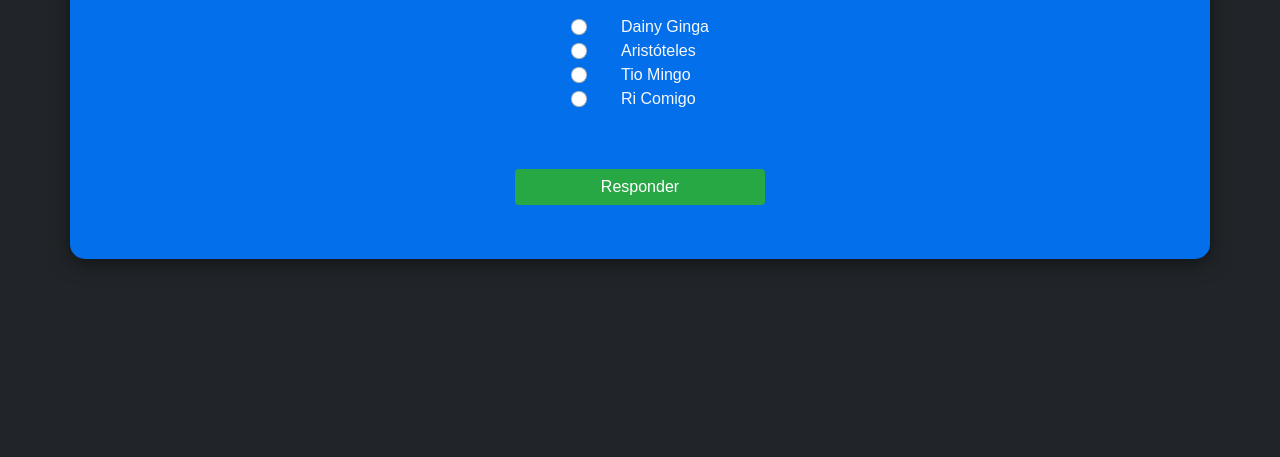
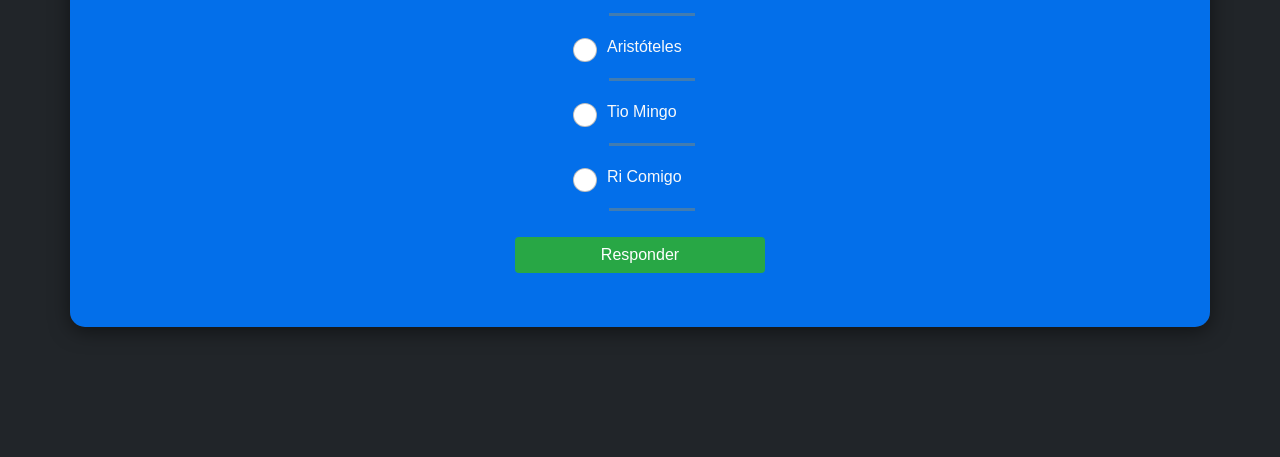
Before and after one commit to eugeniocachiombo/Quiz-1.1, a plain HTML site: page index.html in a window 1280 px wide. Shown: the part 343-800 px from the top of the page. Drawn offline with Linux system fonts and the light colour scheme.

Commit message:
Design melhorado

```diff
--- a/index.html
+++ b/index.html
@@ -14,7 +14,7 @@
 
 <body class="bg-dark text-light">
     <main>
-        <form class="container text-center mt-5 quiz-form">
+        <form class="container text-center quiz-form">
             <div>
                 <h1 class="nome_jogo">Responda Esta!</h1>
                 <hr>
@@ -31,21 +31,38 @@
             </div>
 
             <div class="pt-4 d-flex justify-content-center options">
-                <div class="form-check d-table">
-                    <input class="form-check-input" type="radio" name="alt" value="alt1" id="alt1"> <br>
-                    <input class="form-check-input" type="radio" name="alt" value="alt2" id="alt2"> <br>
-                    <input class="form-check-input" type="radio" name="alt" value="alt3" id="alt3"> <br>
-                    <input class="form-check-input" type="radio" name="alt" value="alt4" id="alt4"> <br>
-                </div>
-                <div class="form-check d-table">
-                    <label class="form-check-label" for="alt1" id="txtAlt1">O alt1</label> <br>
-                    <label class="form-check-label" for="alt2" id="txtAlt2">O alt2</label> <br>
-                    <label class="form-check-label" for="alt3" id="txtAlt3">O alt3</label> <br>
-                    <label class="form-check-label" for="alt4" id="txtAlt4">O alt4</label> <br>
-                </div>
+                <div class="form-check d-table ">
+                    <div class="d-flex align-items-center">
+                        <input class="form-check-input" style="font-size: x-large;" type="radio" name="alt" value="alt1"
+                            id="alt1">
+                        <label class="form-check-label" for="alt1" id="txtAlt1">O alt1</label>
+                    </div>
+                    <hr style="background: orange; color: orange;" size="5px">
+
+                    <div class="d-flex align-items-center">
+                        <input class="form-check-input" style="font-size: x-large;" type="radio" name="alt" value="alt2"
+                            id="alt2">
+                        <label class="form-check-label" for="alt2" id="txtAlt2">O alt2</label>
+                    </div>
+                    <hr style="background: orange; color: orange;" size="5px">
+
+                    <div class="d-flex align-items-center">
+                        <input class="form-check-input" style="font-size: x-large;" type="radio" name="alt" value="alt3"
+                            id="alt3">
+                        <label class="form-check-label" for="alt3" id="txtAlt3">O alt3</label>
+                    </div>
+                    <hr style="background: orange; color: orange;" size="5px">
+
+                    <div class="d-flex align-items-center">
+                        <input class="form-check-input" style="font-size: x-large;" type="radio" name="alt" value="alt4"
+                            id="alt4">
+                        <label class="form-check-label" for="alt4" id="txtAlt4">O alt4</label>
+                    </div>
+                    <hr style="background: orange; color: orange;" size="5px">
+                </div> <br>
+
             </div>
-
-            <div class="pt-5 mb-4">
+            <div class=" mb-4">
                 <input style="min-width: 250px;" type="button" class="btn btn-success" value="Responder" id="btn">
             </div>
 
@@ -53,6 +70,7 @@
                 <!-- Contém informações de erros e acertos -->
             </div>
         </form>
+
     </main>
 
     <script src="assets/js/alerta.js"></script>
```
